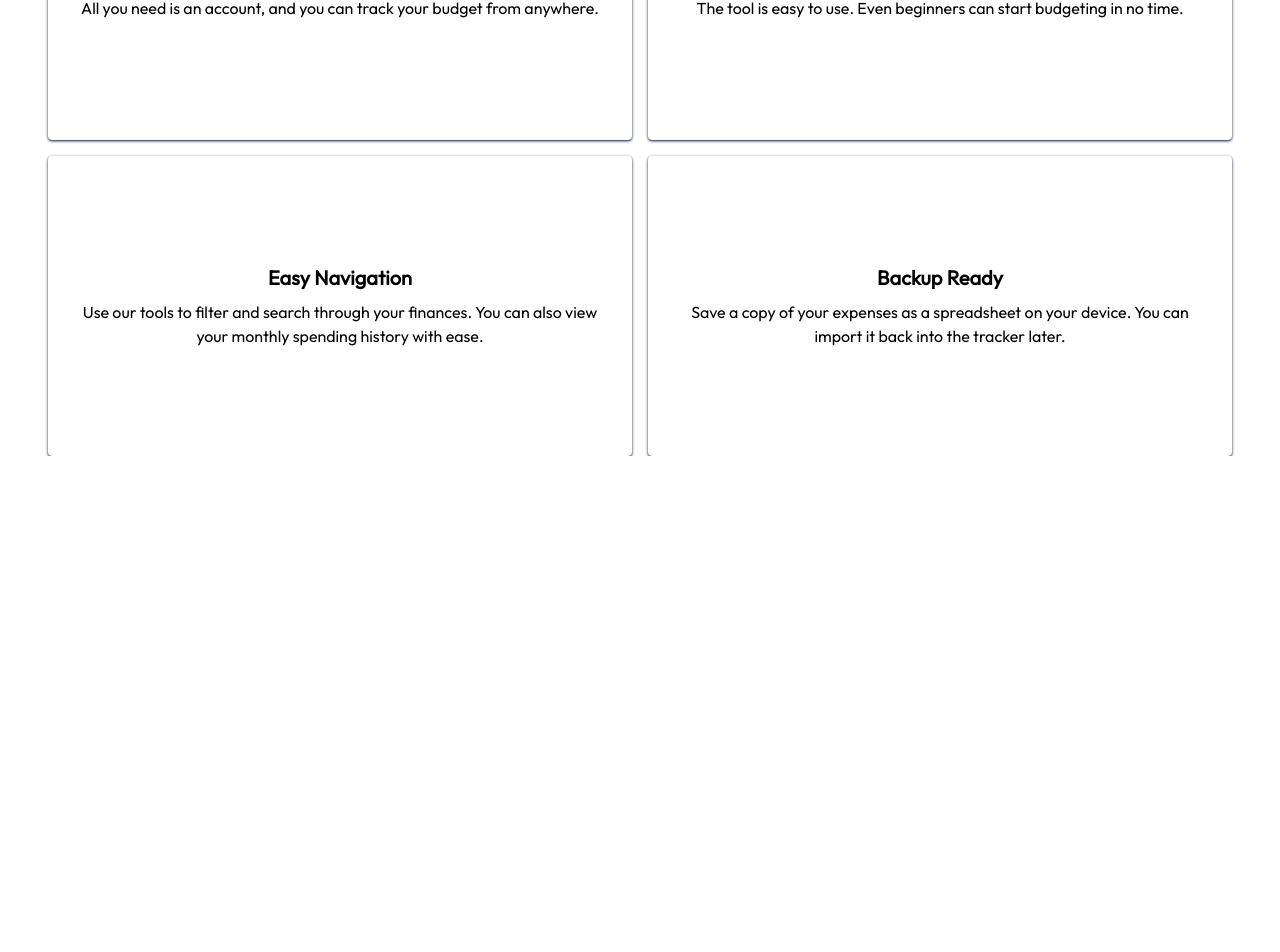
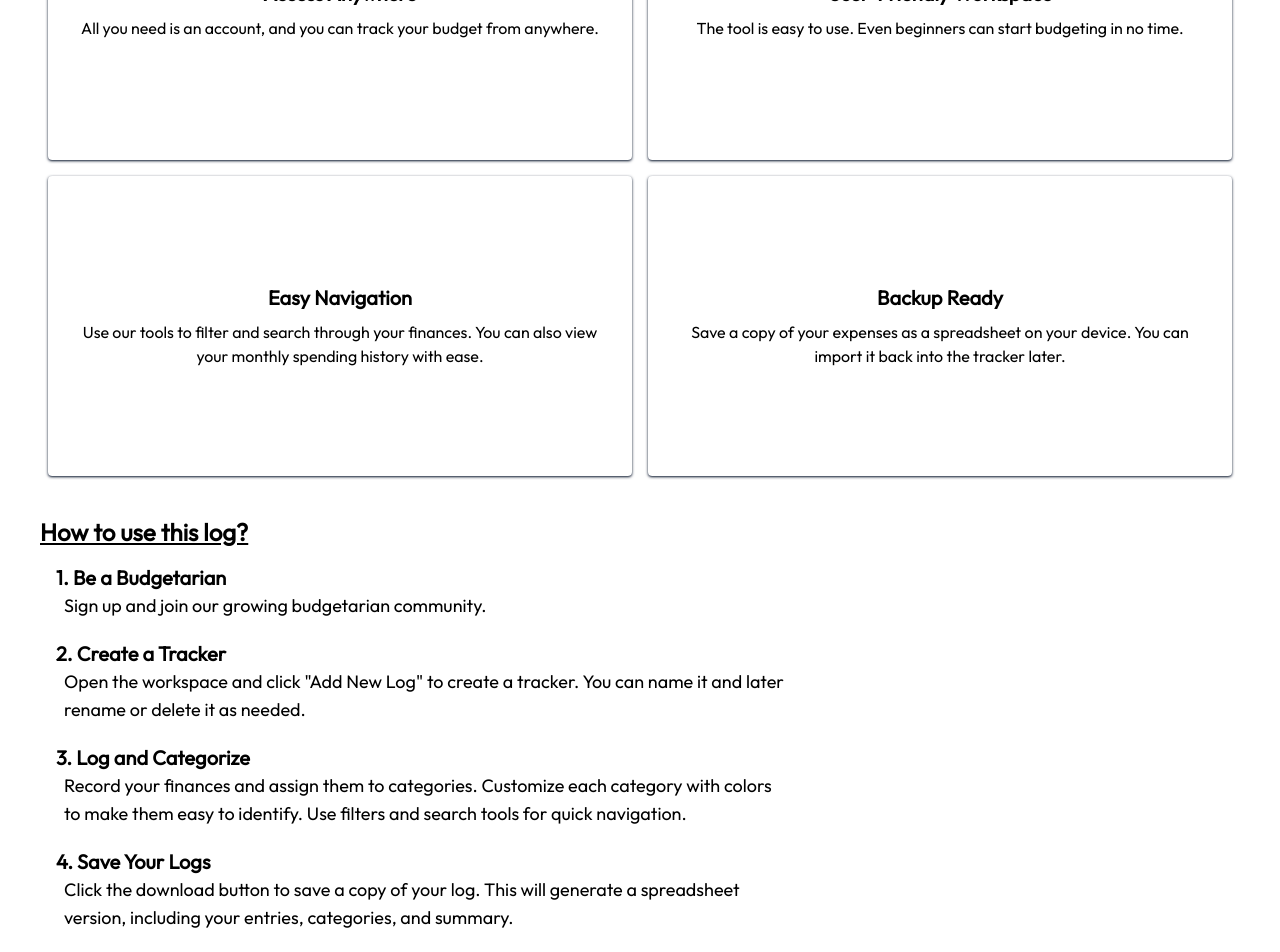
Before and after one commit to marlmunar/budget-tracker, a React (Vite) app in the folder frontend/: page / in a window 1280 px wide. Shown: the part 812-1764 px from the top of the page. Before the commit the page ends 1268 px from the top, so only its background shows below. Built offline with nearby package versions, Linux system fonts and the light colour scheme.

Commit message:
Added the instructions section

```diff
--- a/frontend/src/components/Benefits.jsx
+++ b/frontend/src/components/Benefits.jsx
@@ -1,4 +1,3 @@
-import React from "react";
 import HomeCard from "./HomeCard";
 
 const Benefits = () => {
--- a/frontend/src/components/Hero.jsx
+++ b/frontend/src/components/Hero.jsx
@@ -13,8 +13,8 @@ const Hero = () => {
         </div>
       </div>
 
-      <div className="flex flex-col gap-2 justify-center">
-        <h2 className="text-2xl font-semibold ">What is this log?</h2>
+      <div className="flex flex-col gap-2 justify-center order-1 md:order-none">
+        <h2 className="homecard-title">What is this log?</h2>
         <p>
           A web-based tool to help you become a
           <i>
--- a/frontend/src/components/HomeCard.jsx
+++ b/frontend/src/components/HomeCard.jsx
@@ -2,7 +2,7 @@ import React from "react";
 
 const HomeCard = ({ title, children }) => {
   return (
-    <section className="mt-5">
+    <section className="mt-10">
       <h2 className="homecard-title">{title}</h2>
       {children}
     </section>
--- /dev/null
+++ b/frontend/src/components/Instructions.jsx
@@ -0,0 +1,36 @@
+import HomeCard from "./HomeCard";
+
+const Instructions = () => {
+  return (
+    <HomeCard title={"How to use this log?"}>
+      <div className="px-4 max-w-[65ch] text-lg">
+        <h3 className="item-title">1. Be a Budgetarian</h3>
+        <p className="pl-2 mb-5">
+          Sign up and join our growing budgetarian community.
+        </p>
+
+        <h3 className="item-title">2. Create a Tracker</h3>
+        <p className="pl-2 mb-5">
+          Open the workspace and click "Add New Log" to create a tracker. You
+          can name it and later rename or delete it as needed.
+        </p>
+
+        <h3 className="item-title">3. Log and Categorize</h3>
+        <p className="pl-2 mb-5">
+          Record your finances and assign them to categories. Customize each
+          category with colors to make them easy to identify. Use filters and
+          search tools for quick navigation.
+        </p>
+
+        <h3 className="item-title">4. Save Your Logs</h3>
+        <p className="pl-2 mb-5">
+          Click the download button to save a copy of your log. This will
+          generate a spreadsheet version, including your entries, categories,
+          and summary.
+        </p>
+      </div>
+    </HomeCard>
+  );
+};
+
+export default Instructions;
--- a/frontend/src/index.css
+++ b/frontend/src/index.css
@@ -68,7 +68,7 @@
 }
 
 .homecard-title {
-  @apply text-2xl font-semibold mb-4;
+  @apply text-2xl font-semibold mb-4 underline;
 }
 
 .item {
--- a/frontend/src/pages/Home.jsx
+++ b/frontend/src/pages/Home.jsx
@@ -1,12 +1,14 @@
 import Benefits from "../components/Benefits";
 import Hero from "../components/Hero";
 import HomeCard from "../components/HomeCard";
+import Instructions from "../components/Instructions";
 
 const Home = () => {
   return (
     <main>
       <Hero />
       <Benefits />
+      <Instructions />
     </main>
   );
 };
```
